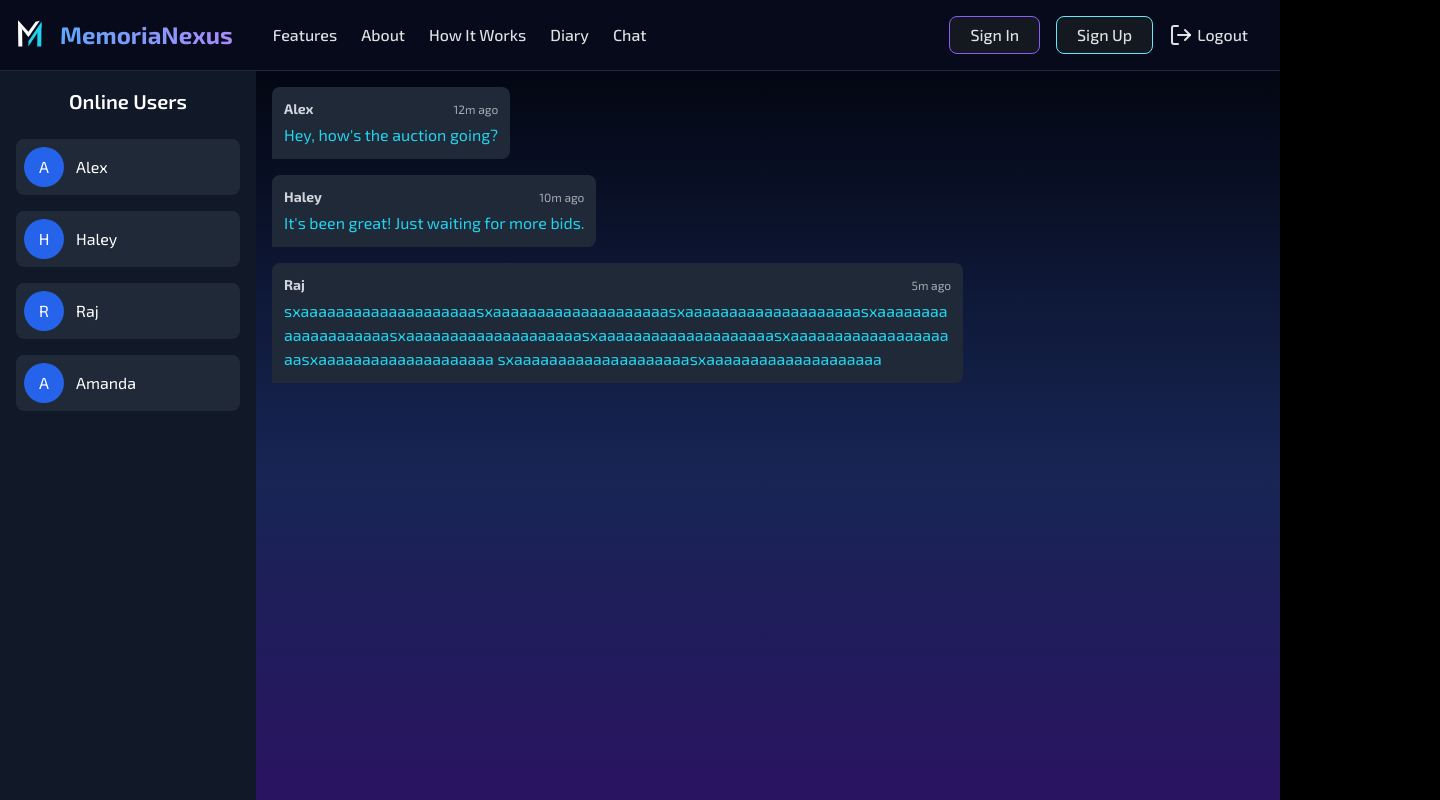
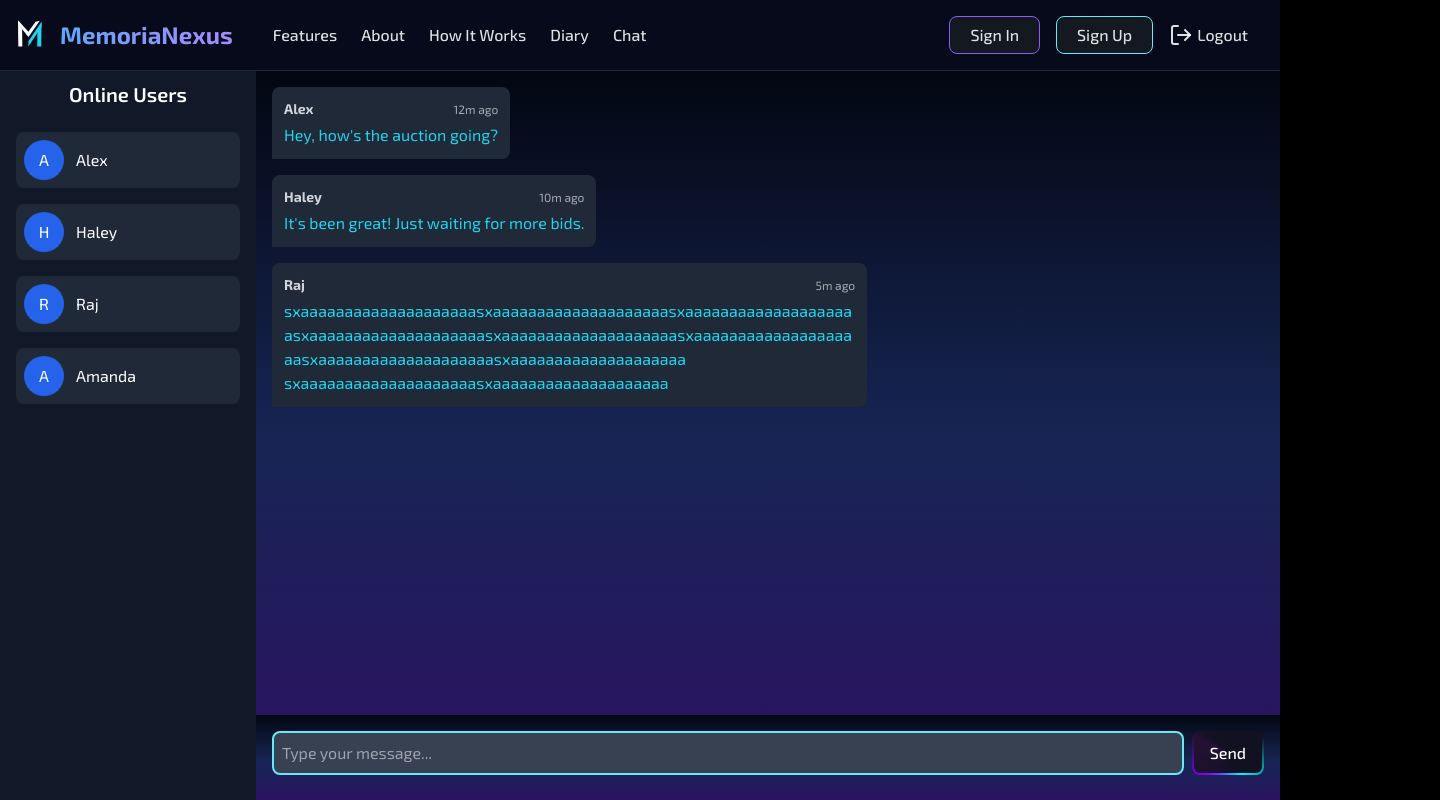
Before and after one commit to ankitkatole/MemoriaNexus, a React (Vite) app in the folder client/: page /Chat in a window 1280 px wide. Shown: the top 800 px of the page, 1440 px wide, since content can reach past the window. Built offline with nearby package versions, Linux system fonts and the light colour scheme.

Commit message:
chat page responsive

```diff
--- a/client/src/Pages/Chat/Chat.jsx
+++ b/client/src/Pages/Chat/Chat.jsx
@@ -36,44 +36,31 @@ const Chat = () => {
   };
 
   return (
-    <>  <Navbar/>
-    <div className="flex flex-col md:flex-row w-screen h-screen bg-gradient-to-b from-gray-950 via-blue-950 to-violet-950 text-white">
-      {/* Sidebar - Hidden on mobile, shown on md and up */}
-      <div className="hidden md:flex w-64 fixed min-h-screen bg-gray-900 p-4 flex-col">
-        <div className="text-center text-xl font-semibold mb-6">Online Users</div>
-        <div className="flex-grow space-y-4 overflow-y-auto">
+    <div className="h-screen w-screen flex flex-col">
+      <Navbar />
+      <div className="flex-1 relative bg-gradient-to-b from-gray-950 via-blue-950 to-violet-950">
+        {/* Sidebar - Fixed position */}
+        <div className="hidden md:block fixed left-0 top-[64px] bottom-0 w-64 bg-gray-900 p-4 overflow-y-auto">
+          <div className="text-center text-xl font-semibold mb-6 text-white">Online Users</div>
+          <div className="space-y-4">
             {onlineUsers.map((user) => (
               <div
                 key={user.id}
                 className="flex items-center space-x-3 p-2 bg-gray-800 rounded-lg"
               >
-              <div className="h-10 w-10 bg-blue-600 rounded-full flex items-center justify-center">
+                <div className="h-10 w-10 bg-blue-600 rounded-full flex items-center justify-center text-white">
                   {user.name[0]}
                 </div>
-              <span>{user.name}</span>
+                <span className="text-white">{user.name}</span>
               </div>
             ))}
           </div>
         </div>
 
-      {/* Main chat area */}
-      <div className="flex-1 flex flex-col h-screen">
-        {/* Navbar */}
-        {/* <div className="p-4 bg-gray-800 shadow-md">
-          <div className="flex items-center justify-between max-w-6xl mx-auto">
-            <div className="text-xl font-semibold">Nexus Chat</div>
-            <div className="flex items-center space-x-4">
-              <div className="bg-gray-700 h-8 w-8 rounded-full flex items-center justify-center">
-                Y
-              </div>
-              <span className="text-sm">You</span>
-            </div>
-          </div>
-        </div> */}
-
-
-        {/* Messages container */}
-        <div className="flex-1 ml-64  overflow-y-auto p-4 space-y-4">
+        {/* Main chat area with fixed input */}
+        <div className="md:ml-64 h-[calc(100vh-64px)] flex flex-col">
+          {/* Scrollable messages container */}
+          <div className="flex-1 overflow-y-auto p-4 space-y-4">
             <div className="max-w-6xl mx-auto space-y-4">
               {messages.map((msg) => {
                 const isOwnMessage = msg.sender === "Me";
@@ -85,7 +72,7 @@ const Chat = () => {
                     <div
                       className={`max-w-[80%] md:max-w-[60%] rounded-lg p-3 ${
                         isOwnMessage
-                        ? ' box2 text-white rounded-br-none'
+                          ? 'box2 text-white rounded-br-none'
                           : 'bg-gray-800 text-gray-300 rounded-bl-none'
                       }`}
                     >
@@ -93,7 +80,7 @@ const Chat = () => {
                         <strong className="text-sm">{msg.sender}</strong>
                         <small className="text-xs opacity-75">{msg.time}</small>
                       </div>
-                    <p className={`mt-1 !select-text break-words  ${
+                      <p className={`mt-1 !select-text break-words ${
                         isOwnMessage
                           ? 'text-[#5cff1c]'
                           : 'text-cyan-400'
@@ -105,8 +92,8 @@ const Chat = () => {
             </div>
           </div>
 
-        {/* Input area */}
-        <div className="p-4 ml-64 ">
+          {/* Fixed input area */}
+          <div className="p-4 bg-gradient-to-b from-gray-950 via-blue-950 to-violet-950">
             <div className="max-w-6xl mx-auto flex items-center gap-2">
               <input
                 type="text"
@@ -114,11 +101,11 @@ const Chat = () => {
                 onChange={(e) => setInput(e.target.value)}
                 onKeyPress={handleKeyPress}
                 placeholder="Type your message..."
-              className="flex-1 p-2 rounded-lg bg-gray-700 text-white placeholder-gray-400  border-2 border-cyan-300 hover:border-[#646cff] "
+                className="flex-1 p-2 rounded-lg mb-4 bg-gray-700 text-white placeholder-gray-400 border-2 border-cyan-300 hover:border-[#646cff]"
               />
               <button
                 onClick={handleSendMessage}
-              className=" box text-white px-4 py-2 rounded-lg transition-colors"
+                className="box text-white mb-4 px-4 py-2 rounded-lg transition-colors"
               >
                 Send
               </button>
@@ -126,7 +113,7 @@ const Chat = () => {
           </div>
         </div>
       </div>
-    </>
+    </div>
   );
 };
 
```
Lines whose indentation alone changed are shown as unchanged.
